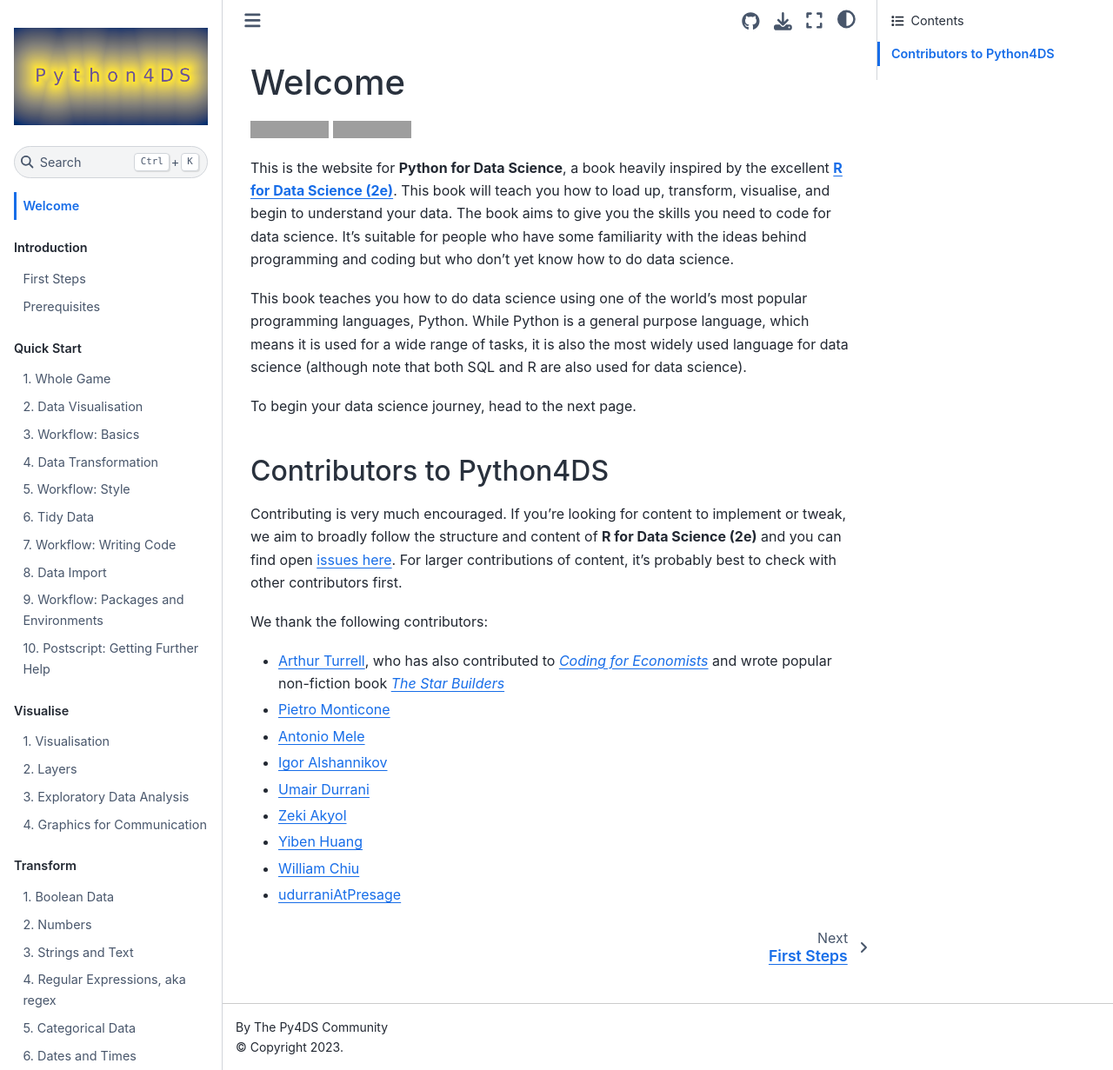
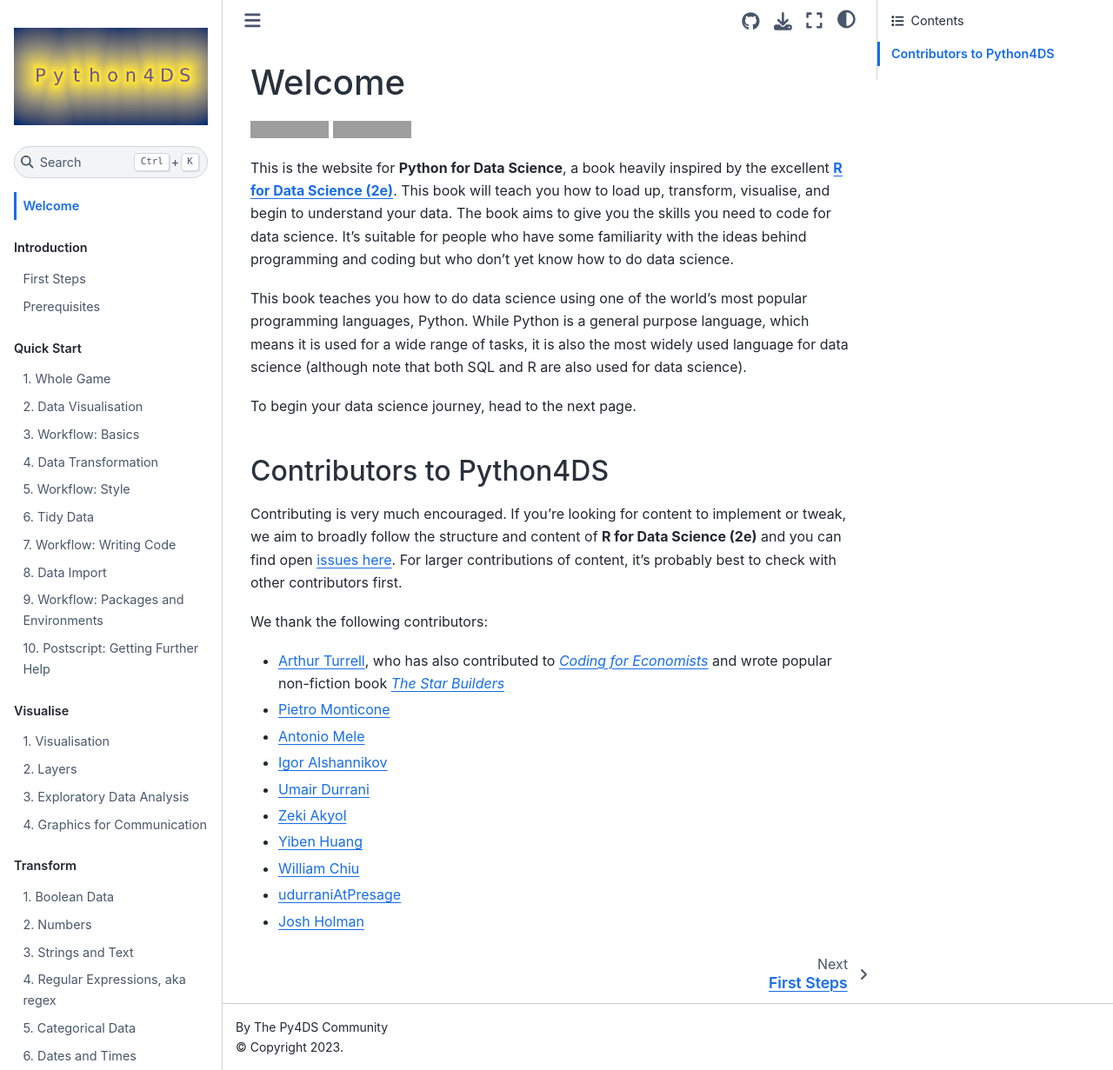
Before and after one commit to aeturrell/python4DS, a Jupyter Book: the page built from welcome.md, in a window 1280 px wide and 1231 px high. Shown: the whole window at 87% size. Built offline with Jupyter Book 1.0.4 settings and Sphinx 7.4.7 and the Sphinx Book theme 1.1.4, drawn with Linux system fonts in a browser that asks for light colours; grey boxes are pictures that could not be loaded.

Commit message:
Update welcome.md with new contributor

```diff
--- a/welcome.md
+++ b/welcome.md
@@ -23,3 +23,4 @@
 - [Yiben Huang](https://github.com/yibenhuang)
 - [William Chiu](https://github.com/crossxwill)
 - [udurraniAtPresage](https://github.com/udurraniAtPresage)
+- [Josh Holman](https://github.com/TheJolman)
```
